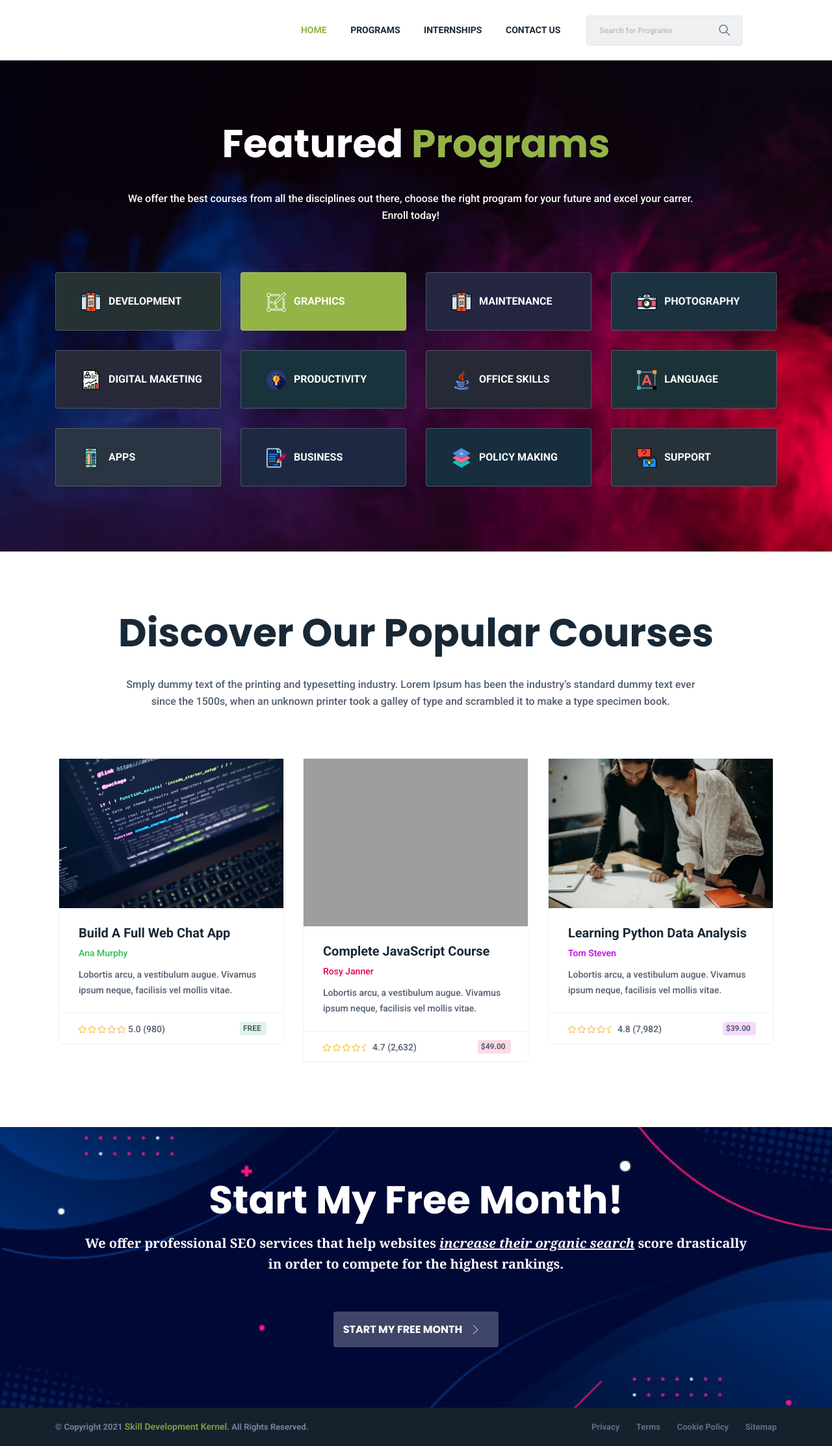
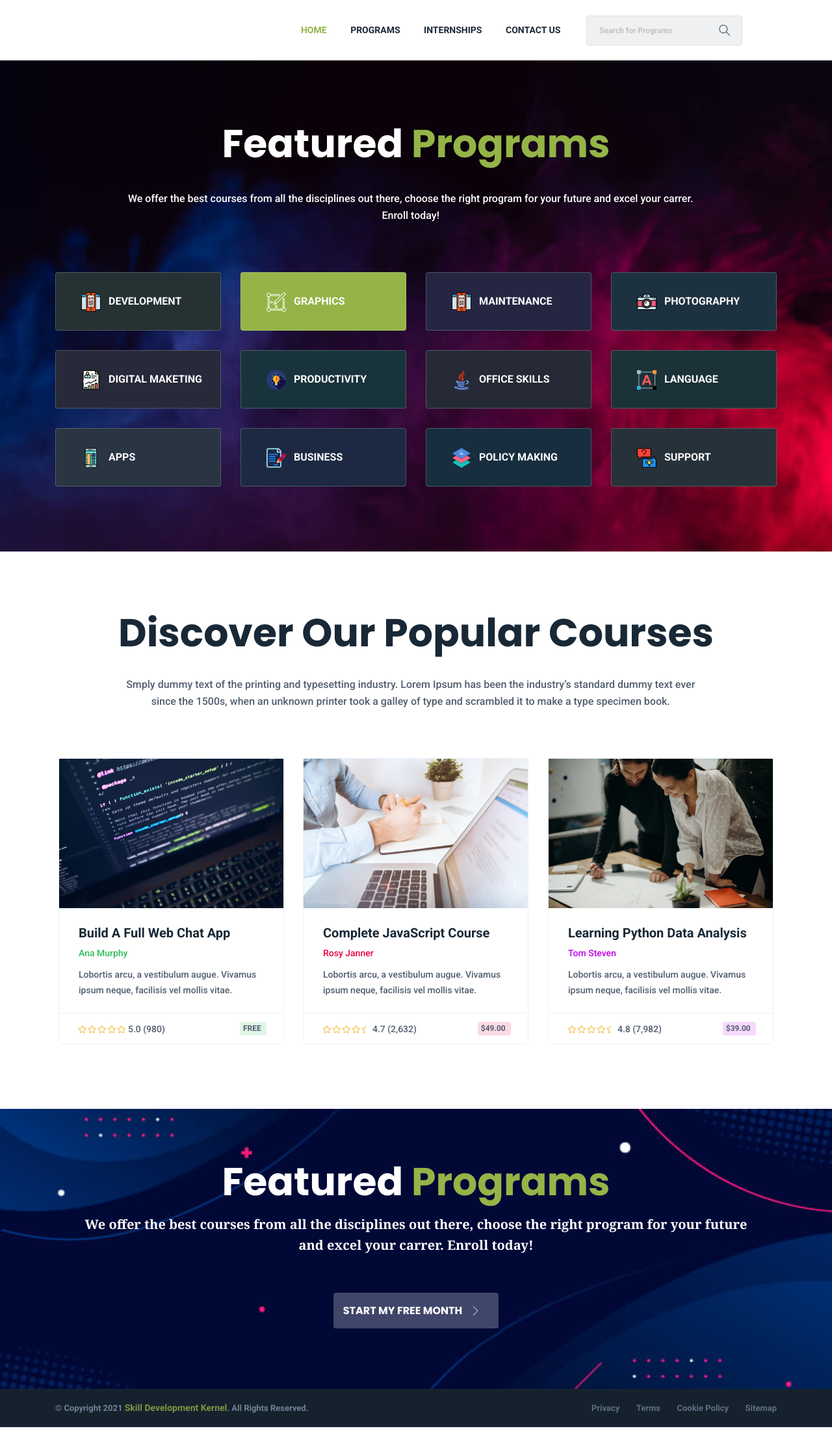
Before and after one commit to tarbiarswat/Skill-Development-Kernel, a PHP site: page / in a window 1280 px wide. Shown: the whole page at 65% size. After the commit the page ends 2197 px from the top, so only its background shows below. Run offline with PHP 8.4, Linux system fonts and the light colour scheme; some libraries are stand-ins or nearby versions; some web fonts are replaced; grey boxes are pictures that could not be loaded.

```diff
--- a/includes/featured_course.php
+++ b/includes/featured_course.php
@@ -40,7 +40,7 @@
                         <div class="course style2 one-of-three text-ea0042">
                             <div class="course-border border-f-e6f3ff border-ra4 transition-vline">
                                 <div class="course-img img-vline">
-                                    <a href="#"><img src="images/dmarketing-1" alt="bookflare"></a>
+                                    <a href="#"><img src="images/dmarketing-1.jpg" alt="bookflare"></a>
                                     <div class="overlay">
                                         <span class="vline"></span>
                                         <span class="vline vline-bottom"></span>
--- a/index.php
+++ b/index.php
@@ -13,16 +13,21 @@
             <?php  include('includes/featured_course.php')  ?>
 
             <section class="flat-free-month parallax parallax14">
-                    <div class="container">
-                        <div class="service-wrap flat-text-center">
-                            <h2 class="title"><a href="#">Start My Free Month!</a></h2>
-                            <p class="description">We offer professional SEO services that help websites <a href="#" class="link-site">increase their organic search</a> score drastically in order to compete for the highest rankings.</p>
-                            <div class="wrap-btn">
+                <div class="container">
+
+
+
+                    <div class="flat-title flat-text-center">
+                        <h2 class="title color-fff">Featured <span class="color-ec5252">Programs</span></h2>
+                        <p class="description color-fff">We offer the best courses from all the disciplines out there, choose the right program for your future and excel your carrer. Enroll today!</p>
+                        <div class="wrap-btn">
                                 <a href="#" class="flat-button btn-start border-ra4 font-Poppins font-weight-700">START MY FREE MONTH</a>
-                            </div>
                         </div>
+
                     </div>
-                </section>
+
+                </div>
+            </section>
 
 
 
```
